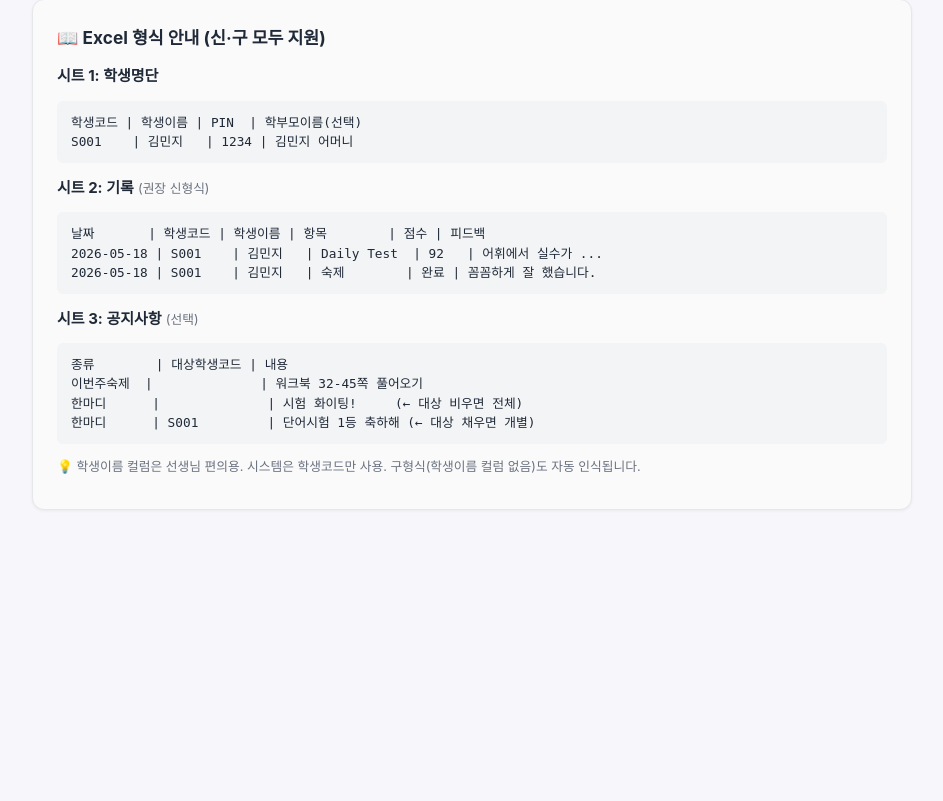
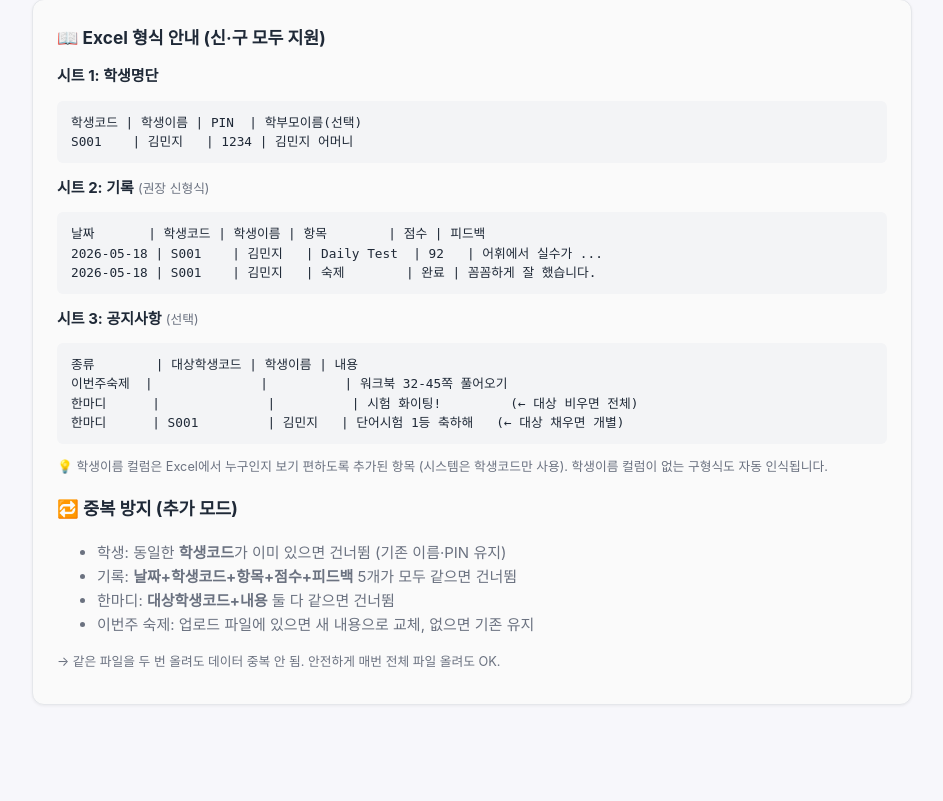
Before and after one commit to hernameisheather/Boin_theopen, a Flask app: page /admin in a window 1280 px wide. Shown: the part 933-1734 px from the top of the page, without its empty margins (168-1111 px from the left). Before the commit the page ends 1443 px from the top, so only its background shows below. Run offline with Flask 3, Linux system fonts and the light colour scheme; the visitor is signed in with stand-in values (Sample User, id 1).

Commit message:
Add 학생이름 column in 공지사항 + deduplicate records/messages in append mode

```diff
--- a/app.py
+++ b/app.py
@@ -105,18 +105,26 @@ def _parse_workbook(wb):
     messages = []
     if "공지사항" in wb.sheetnames:
         ws = wb["공지사항"]
-        for row in list(ws.iter_rows(values_only=True))[1:]:
-            if not row or row[0] is None:
-                continue
-            kind = str(row[0]).strip()
-            code = str(row[1]).strip() if len(row) > 1 and row[1] else ""
-            content = str(row[2]).strip() if len(row) > 2 and row[2] else ""
-            if not content:
-                continue
-            if kind in ("이번주숙제", "이번주 숙제", "숙제", "homework"):
-                homework = content  # 마지막 행이 최종 값
-            elif kind in ("한마디", "신쌤의한마디", "신쌤의 한마디", "메시지", "message"):
-                messages.append({"student_code": code, "content": content})
+        rows = list(ws.iter_rows(values_only=True))
+        if rows:
+            header = [str(c).strip() if c is not None else "" for c in rows[0]]
+            # 신형식: 종류 | 대상학생코드 | 학생이름 | 내용
+            # 구형식: 종류 | 대상학생코드 | 내용
+            has_name_col = len(header) >= 3 and header[2] in ("학생이름", "이름", "name", "Name")
+            content_idx = 3 if has_name_col else 2
+
+            for row in rows[1:]:
+                if not row or row[0] is None:
+                    continue
+                kind = str(row[0]).strip()
+                code = str(row[1]).strip() if len(row) > 1 and row[1] else ""
+                content = str(row[content_idx]).strip() if len(row) > content_idx and row[content_idx] else ""
+                if not content:
+                    continue
+                if kind in ("이번주숙제", "이번주 숙제", "숙제", "homework"):
+                    homework = content
+                elif kind in ("한마디", "신쌤의한마디", "신쌤의 한마디", "메시지", "message"):
+                    messages.append({"student_code": code, "content": content})
 
     return students, records, homework, messages
 
@@ -181,16 +189,18 @@ def save_data(students=None, records=None, homework=None, messages=None):
         ])
 
     ws3 = wb.create_sheet("공지사항")
-    ws3.append(["종류", "대상학생코드", "내용"])
+    ws3.append(["종류", "대상학생코드", "학생이름", "내용"])
     if homework:
-        ws3.append(["이번주숙제", "", homework])
+        ws3.append(["이번주숙제", "", "", homework])
     for m in messages:
-        ws3.append(["한마디", m.get("student_code", ""), m.get("content", "")])
+        code = m.get("student_code", "")
+        name = students.get(code, {}).get("name", "") if code else ""
+        ws3.append(["한마디", code, name, m.get("content", "")])
 
     for ws, widths in [
         (ws1, [10, 12, 8, 18]),
         (ws2, [12, 10, 12, 14, 8, 50]),
-        (ws3, [14, 14, 60]),
+        (ws3, [14, 14, 12, 60]),
     ]:
         for i, w in enumerate(widths, 1):
             ws.column_dimensions[chr(64 + i)].width = w
@@ -426,26 +436,67 @@ def admin():
 
                 if mode == "append":
                     current = load_data()
+
+                    # 학생: 신규 코드만 추가, 기존 코드는 건너뜀
                     merged_students = dict(current["students"])
                     added_students = 0
+                    skipped_students = 0
                     for code, s in new_students.items():
                         if code not in merged_students:
                             merged_students[code] = s
                             added_students += 1
+                        else:
+                            skipped_students += 1
 
-                    merged_records = current["records"] + new_records
-                    # 이번주 숙제: 업로드 파일에 있으면 교체, 없으면 기존 유지
+                    # 기록 중복 판별: (날짜, 학생코드, 항목, 점수, 피드백) 5개 모두 일치
+                    def _rec_key(r):
+                        return (r.get("date", ""), r.get("student_code", ""),
+                                r.get("category", ""), r.get("score", ""),
+                                r.get("feedback", ""))
+                    seen_recs = {_rec_key(r) for r in current["records"]}
+                    unique_records = []
+                    skipped_records = 0
+                    for r in new_records:
+                        k = _rec_key(r)
+                        if k in seen_recs:
+                            skipped_records += 1
+                        else:
+                            seen_recs.add(k)
+                            unique_records.append(r)
+                    merged_records = current["records"] + unique_records
+
+                    # 이번주 숙제: 업로드 파일에 있으면 교체
+                    homework_changed = bool(new_homework) and new_homework != current["homework"]
                     final_homework = new_homework if new_homework else current["homework"]
-                    # 한마디: 기존 + 신규 모두 보존
-                    merged_messages = current["messages"] + new_messages
+
+                    # 한마디 중복 판별: (학생코드, 내용) 모두 일치
+                    def _msg_key(m):
+                        return (m.get("student_code", ""), m.get("content", ""))
+                    seen_msgs = {_msg_key(m) for m in current["messages"]}
+                    unique_msgs = []
+                    skipped_msgs = 0
+                    for m in new_messages:
+                        k = _msg_key(m)
+                        if k in seen_msgs:
+                            skipped_msgs += 1
+                        else:
+                            seen_msgs.add(k)
+                            unique_msgs.append(m)
+                    merged_messages = current["messages"] + unique_msgs
 
                     save_data(merged_students, merged_records, final_homework, merged_messages)
-                    parts = [f"신규 학생 {added_students}명", f"기록 {len(new_records)}건"]
-                    if new_homework:
-                        parts.append("이번주 숙제 교체")
-                    if new_messages:
-                        parts.append(f"한마디 {len(new_messages)}건")
-                    flash(f"추가 완료: {', '.join(parts)} 적용됨.", "success")
+
+                    # 결과 메시지 조립
+                    parts = []
+                    parts.append(f"신규 학생 {added_students}명" +
+                                 (f" (중복 {skipped_students}명 건너뜀)" if skipped_students else ""))
+                    parts.append(f"새 기록 {len(unique_records)}건" +
+                                 (f" (중복 {skipped_records}건 건너뜀)" if skipped_records else ""))
+                    if homework_changed:
+                        parts.append("이번주 숙제 갱신")
+                    parts.append(f"새 한마디 {len(unique_msgs)}건" +
+                                 (f" (중복 {skipped_msgs}건 건너뜀)" if skipped_msgs else ""))
+                    flash("추가 완료: " + " · ".join(parts), "success")
                 else:
                     # 덮어쓰기: 전체 교체
                     save_data(new_students, new_records, new_homework, new_messages)
@@ -727,15 +778,15 @@ def download_template():
                 "문법 파트에서 2개 틀렸습니다. 복습 권장."])
 
     ws3 = wb.create_sheet("공지사항")
-    ws3.append(["종류", "대상학생코드", "내용"])
-    ws3.append(["이번주숙제", "", "워크북 32-45쪽 풀고, 단어 50개 외워오기"])
-    ws3.append(["한마디", "", "시험 기간 화이팅! 모두 잘 할 수 있을거예요."])
-    ws3.append(["한마디", "S001", "단어시험 1등 축하해요. 다음주도 기대할게요!"])
+    ws3.append(["종류", "대상학생코드", "학생이름", "내용"])
+    ws3.append(["이번주숙제", "", "", "워크북 32-45쪽 풀고, 단어 50개 외워오기"])
+    ws3.append(["한마디", "", "", "시험 기간 화이팅! 모두 잘 할 수 있을거예요."])
+    ws3.append(["한마디", "S001", "김민지", "단어시험 1등 축하해요. 다음주도 기대할게요!"])
 
     for ws, widths in [
         (ws1, [10, 12, 8, 18]),
         (ws2, [12, 10, 12, 14, 8, 50]),
-        (ws3, [14, 14, 60]),
+        (ws3, [14, 14, 12, 60]),
     ]:
         for i, w in enumerate(widths, 1):
             ws.column_dimensions[chr(64 + i)].width = w
--- a/templates/admin.html
+++ b/templates/admin.html
@@ -66,10 +66,18 @@ S001    | 김민지   | 1234 | 김민지 어머니</pre>
 2026-05-18 | S001    | 김민지   | Daily Test  | 92   | 어휘에서 실수가 ...
 2026-05-18 | S001    | 김민지   | 숙제        | 완료 | 꼼꼼하게 잘 했습니다.</pre>
   <p><b>시트 3: 공지사항</b> <span class="muted small">(선택)</span></p>
-  <pre>종류        | 대상학생코드 | 내용
-이번주숙제  |              | 워크북 32-45쪽 풀어오기
-한마디      |              | 시험 화이팅!     (← 대상 비우면 전체)
-한마디      | S001         | 단어시험 1등 축하해 (← 대상 채우면 개별)</pre>
-  <p class="muted small">💡 학생이름 컬럼은 선생님 편의용. 시스템은 학생코드만 사용. 구형식(학생이름 컬럼 없음)도 자동 인식됩니다.</p>
+  <pre>종류        | 대상학생코드 | 학생이름 | 내용
+이번주숙제  |              |          | 워크북 32-45쪽 풀어오기
+한마디      |              |          | 시험 화이팅!         (← 대상 비우면 전체)
+한마디      | S001         | 김민지   | 단어시험 1등 축하해   (← 대상 채우면 개별)</pre>
+  <p class="muted small">💡 학생이름 컬럼은 Excel에서 누구인지 보기 편하도록 추가된 항목 (시스템은 학생코드만 사용). 학생이름 컬럼이 없는 구형식도 자동 인식됩니다.</p>
+  <h3 style="margin-top:18px;">🔁 중복 방지 (추가 모드)</h3>
+  <ul class="muted">
+    <li>학생: 동일한 <b>학생코드</b>가 이미 있으면 건너뜀 (기존 이름·PIN 유지)</li>
+    <li>기록: <b>날짜+학생코드+항목+점수+피드백</b> 5개가 모두 같으면 건너뜀</li>
+    <li>한마디: <b>대상학생코드+내용</b> 둘 다 같으면 건너뜀</li>
+    <li>이번주 숙제: 업로드 파일에 있으면 새 내용으로 교체, 없으면 기존 유지</li>
+  </ul>
+  <p class="muted small">→ 같은 파일을 두 번 올려도 데이터 중복 안 됨. 안전하게 매번 전체 파일 올려도 OK.</p>
 </section>
 {% endblock %}
```
